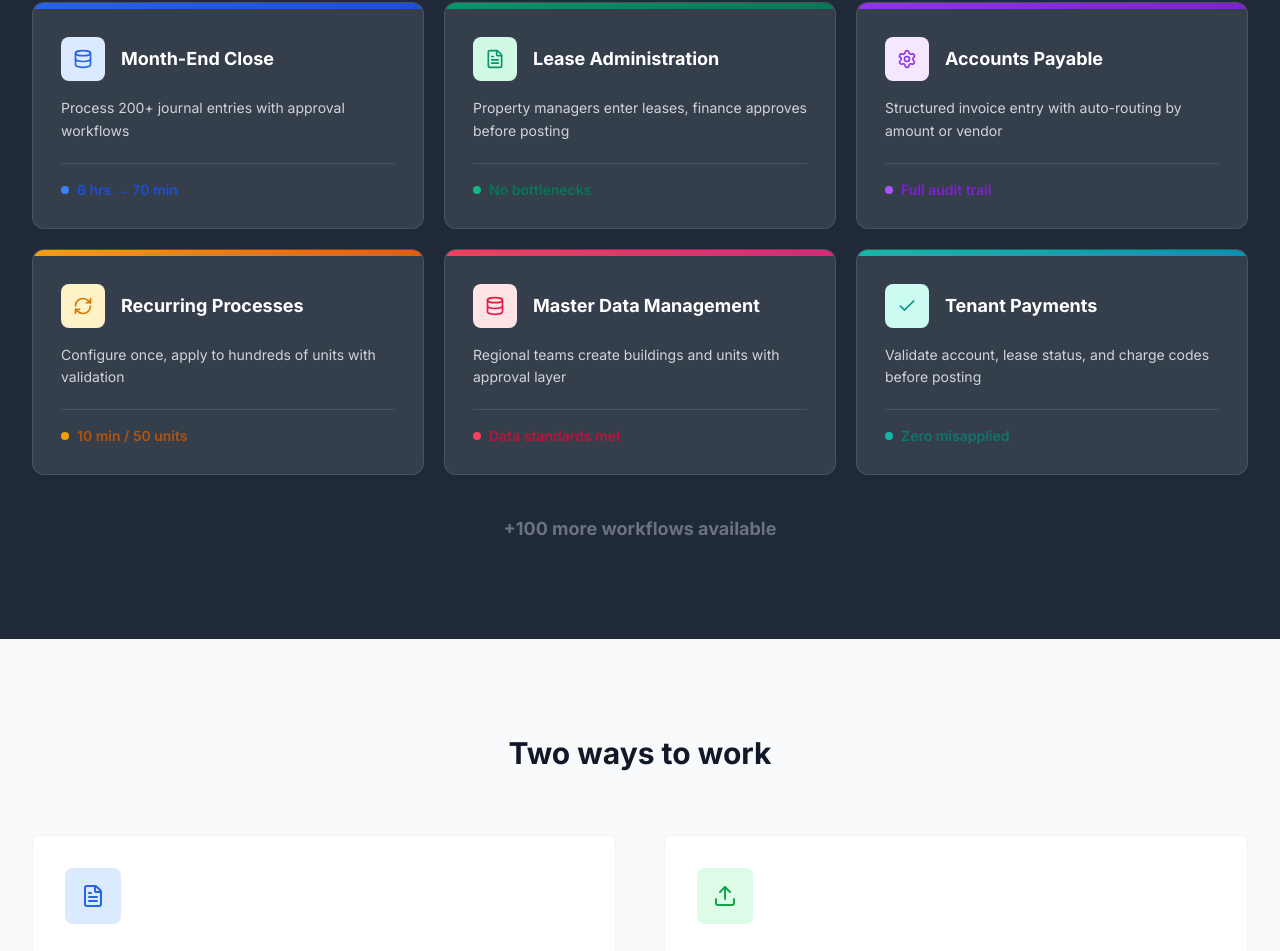
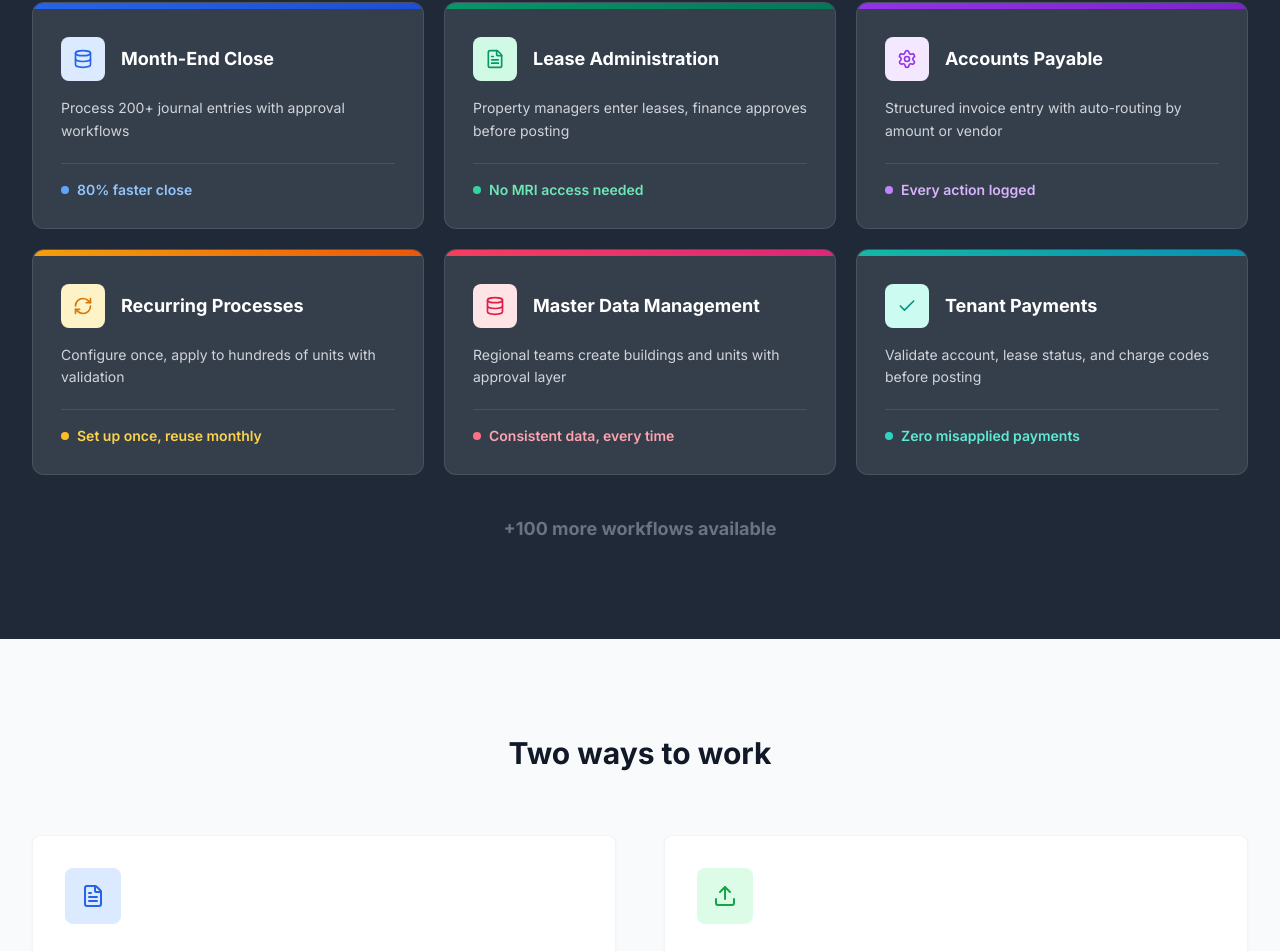
Before and after one commit to Growth-Experts/ebox-website, a React (Vite) app: page /eforms in a window 1280 px wide. Shown: the part 3820-4771 px from the top of the page. Built offline with nearby package versions, Linux system fonts and the light colour scheme.

Commit message:
Fix use case card readability on dark background and clarify stat copy
Lighten stat text colors (700→300) and dot colors (500→400) for contrast
on dark bg-gray-800 section. Rewrite stat phrases to be scannable benefits.

Co-authored-by: Cursor <cursoragent@cursor.com>

```diff
--- a/pages/EFormsPage.tsx
+++ b/pages/EFormsPage.tsx
@@ -6,12 +6,12 @@ import { Check, Shield, Lock, FileText, Settings, RefreshCw, AlertCircle, Databa
 
 const EFormsPage: React.FC = () => {
   const useCases = [
-    { gradient: "from-blue-600 to-blue-700", color: "blue", iconBg: "bg-blue-100", iconText: "text-blue-600", borderColor: "border-blue-500", statBg: "bg-blue-50", statText: "text-blue-700", dotColor: "bg-blue-500", icon: <Database className="text-white w-6 h-6" />, title: "Month-End Close", desc: "Process 200+ journal entries with approval workflows", stat: "6 hrs → 70 min" },
-    { gradient: "from-emerald-600 to-emerald-700", color: "emerald", iconBg: "bg-emerald-100", iconText: "text-emerald-600", borderColor: "border-emerald-500", statBg: "bg-emerald-50", statText: "text-emerald-700", dotColor: "bg-emerald-500", icon: <FileText className="text-white w-6 h-6" />, title: "Lease Administration", desc: "Property managers enter leases, finance approves before posting", stat: "No bottlenecks" },
-    { gradient: "from-purple-600 to-purple-700", color: "purple", iconBg: "bg-purple-100", iconText: "text-purple-600", borderColor: "border-purple-500", statBg: "bg-purple-50", statText: "text-purple-700", dotColor: "bg-purple-500", icon: <Settings className="text-white w-6 h-6" />, title: "Accounts Payable", desc: "Structured invoice entry with auto-routing by amount or vendor", stat: "Full audit trail" },
-    { gradient: "from-amber-500 to-orange-600", color: "amber", iconBg: "bg-amber-100", iconText: "text-amber-600", borderColor: "border-amber-500", statBg: "bg-amber-50", statText: "text-amber-700", dotColor: "bg-amber-500", icon: <RefreshCw className="text-white w-6 h-6" />, title: "Recurring Processes", desc: "Configure once, apply to hundreds of units with validation", stat: "10 min / 50 units" },
-    { gradient: "from-rose-500 to-pink-600", color: "rose", iconBg: "bg-rose-100", iconText: "text-rose-600", borderColor: "border-rose-500", statBg: "bg-rose-50", statText: "text-rose-700", dotColor: "bg-rose-500", icon: <Database className="text-white w-6 h-6" />, title: "Master Data Management", desc: "Regional teams create buildings and units with approval layer", stat: "Data standards met" },
-    { gradient: "from-teal-500 to-cyan-600", color: "teal", iconBg: "bg-teal-100", iconText: "text-teal-600", borderColor: "border-teal-500", statBg: "bg-teal-50", statText: "text-teal-700", dotColor: "bg-teal-500", icon: <Check className="text-white w-6 h-6" />, title: "Tenant Payments", desc: "Validate account, lease status, and charge codes before posting", stat: "Zero misapplied" },
+    { gradient: "from-blue-600 to-blue-700", color: "blue", iconBg: "bg-blue-100", iconText: "text-blue-600", borderColor: "border-blue-500", statBg: "bg-blue-50", statText: "text-blue-300", dotColor: "bg-blue-400", icon: <Database className="text-white w-6 h-6" />, title: "Month-End Close", desc: "Process 200+ journal entries with approval workflows", stat: "80% faster close" },
+    { gradient: "from-emerald-600 to-emerald-700", color: "emerald", iconBg: "bg-emerald-100", iconText: "text-emerald-600", borderColor: "border-emerald-500", statBg: "bg-emerald-50", statText: "text-emerald-300", dotColor: "bg-emerald-400", icon: <FileText className="text-white w-6 h-6" />, title: "Lease Administration", desc: "Property managers enter leases, finance approves before posting", stat: "No MRI access needed" },
+    { gradient: "from-purple-600 to-purple-700", color: "purple", iconBg: "bg-purple-100", iconText: "text-purple-600", borderColor: "border-purple-500", statBg: "bg-purple-50", statText: "text-purple-300", dotColor: "bg-purple-400", icon: <Settings className="text-white w-6 h-6" />, title: "Accounts Payable", desc: "Structured invoice entry with auto-routing by amount or vendor", stat: "Every action logged" },
+    { gradient: "from-amber-500 to-orange-600", color: "amber", iconBg: "bg-amber-100", iconText: "text-amber-600", borderColor: "border-amber-500", statBg: "bg-amber-50", statText: "text-amber-300", dotColor: "bg-amber-400", icon: <RefreshCw className="text-white w-6 h-6" />, title: "Recurring Processes", desc: "Configure once, apply to hundreds of units with validation", stat: "Set up once, reuse monthly" },
+    { gradient: "from-rose-500 to-pink-600", color: "rose", iconBg: "bg-rose-100", iconText: "text-rose-600", borderColor: "border-rose-500", statBg: "bg-rose-50", statText: "text-rose-300", dotColor: "bg-rose-400", icon: <Database className="text-white w-6 h-6" />, title: "Master Data Management", desc: "Regional teams create buildings and units with approval layer", stat: "Consistent data, every time" },
+    { gradient: "from-teal-500 to-cyan-600", color: "teal", iconBg: "bg-teal-100", iconText: "text-teal-600", borderColor: "border-teal-500", statBg: "bg-teal-50", statText: "text-teal-300", dotColor: "bg-teal-400", icon: <Check className="text-white w-6 h-6" />, title: "Tenant Payments", desc: "Validate account, lease status, and charge codes before posting", stat: "Zero misapplied payments" },
   ];
 
   return (
```
